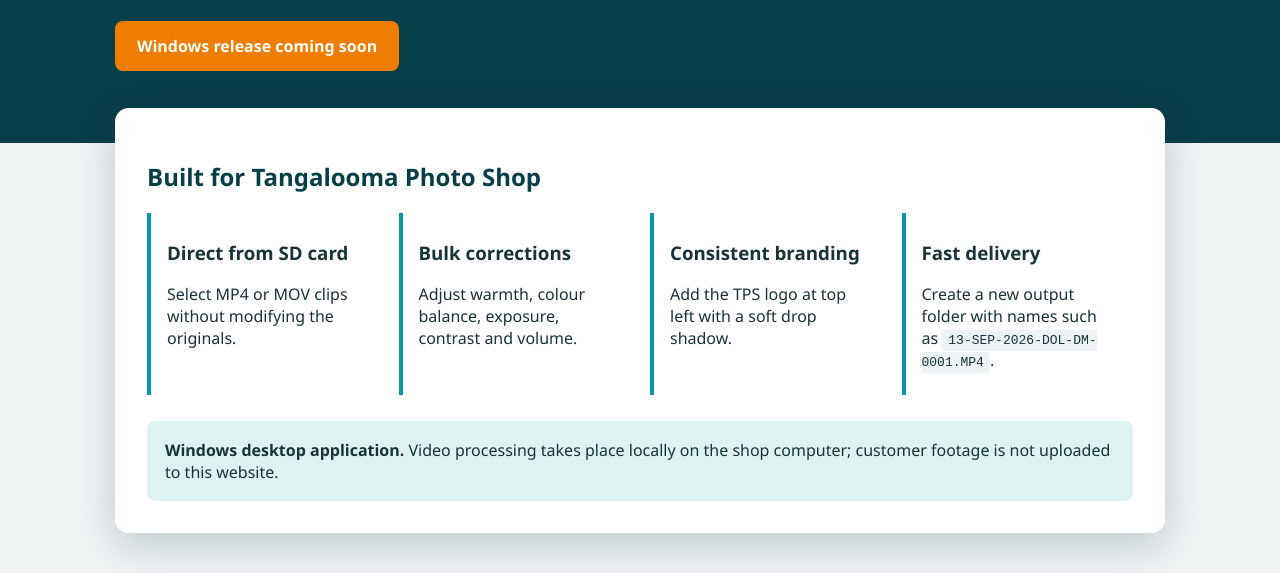
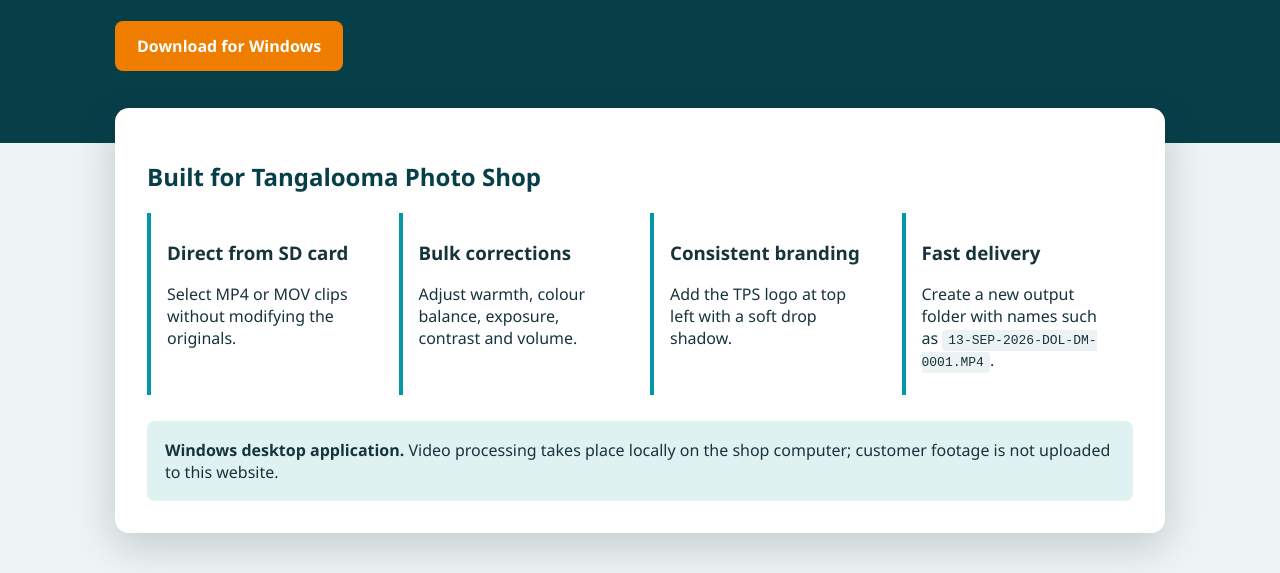
Before and after one commit to TangaPhotoShop/tps-bulk-video-editor, a website: page web/index.html in a window 1280 px wide. Shown: the part 236-809 px from the top of the page. Drawn offline with Linux system fonts and the light colour scheme.

Commit message:
Enable public Windows download

```diff
--- a/web/index.html
+++ b/web/index.html
@@ -1,3 +1,3 @@
 <!doctype html><html lang="en"><head><meta charset="utf-8"><meta name="viewport" content="width=device-width,initial-scale=1"><title>TPS Bulk Video Editor</title><style>
 *{box-sizing:border-box}body{margin:0;font-family:Segoe UI,Arial,sans-serif;color:#17343b;background:#eef3f4}.hero{background:#073f49;color:white;padding:72px 24px}.wrap{max-width:1050px;margin:auto}h1{font-size:clamp(34px,6vw,62px);margin:0 0 14px}.tag{font-size:21px;max-width:720px;line-height:1.5;color:#d7f2f2}.button{display:inline-block;margin-top:24px;padding:14px 22px;border-radius:8px;background:#ef7d00;color:#fff;text-decoration:none;font-weight:700}.panel{background:#fff;margin:-35px auto 40px;padding:32px;border-radius:14px;box-shadow:0 12px 40px #1233}.grid{display:grid;grid-template-columns:repeat(auto-fit,minmax(230px,1fr));gap:20px}.card{border-left:4px solid #0497a7;padding:8px 16px}h2{color:#073f49}.note{background:#dff2f2;padding:18px;border-radius:8px;margin-top:26px}code{background:#edf3f4;padding:3px 6px;border-radius:4px}@media(max-width:600px){.hero{padding:48px 20px}.panel{margin:-20px 12px 30px;padding:22px}}
-</style></head><body><section class="hero"><div class="wrap"><h1>TPS Bulk Video Editor</h1><div class="tag">A Windows tool for processing tour videos directly from an SD card—bulk adjustments, automatic renaming and branded MP4 export.</div><a class="button" href="https://github.com/">Windows release coming soon</a></div></section><main class="wrap panel"><h2>Built for Tangalooma Photo Shop</h2><div class="grid"><div class="card"><h3>Direct from SD card</h3><p>Select MP4 or MOV clips without modifying the originals.</p></div><div class="card"><h3>Bulk corrections</h3><p>Adjust warmth, colour balance, exposure, contrast and volume.</p></div><div class="card"><h3>Consistent branding</h3><p>Add the TPS logo at top left with a soft drop shadow.</p></div><div class="card"><h3>Fast delivery</h3><p>Create a new output folder with names such as <code>13-SEP-2026-DOL-DM-0001.MP4</code>.</p></div></div><div class="note"><strong>Windows desktop application.</strong> Video processing takes place locally on the shop computer; customer footage is not uploaded to this website.</div></main></body></html>
+</style></head><body><section class="hero"><div class="wrap"><h1>TPS Bulk Video Editor</h1><div class="tag">A Windows tool for processing tour videos directly from an SD card—bulk adjustments, automatic renaming and branded MP4 export.</div><a class="button" href="https://github.com/TangaPhotoShop/tps-bulk-video-editor/releases/download/v1.0.0/TPS.Bulk.Video.Editor.exe">Download for Windows</a></div></section><main class="wrap panel"><h2>Built for Tangalooma Photo Shop</h2><div class="grid"><div class="card"><h3>Direct from SD card</h3><p>Select MP4 or MOV clips without modifying the originals.</p></div><div class="card"><h3>Bulk corrections</h3><p>Adjust warmth, colour balance, exposure, contrast and volume.</p></div><div class="card"><h3>Consistent branding</h3><p>Add the TPS logo at top left with a soft drop shadow.</p></div><div class="card"><h3>Fast delivery</h3><p>Create a new output folder with names such as <code>13-SEP-2026-DOL-DM-0001.MP4</code>.</p></div></div><div class="note"><strong>Windows desktop application.</strong> Video processing takes place locally on the shop computer; customer footage is not uploaded to this website.</div></main></body></html>
```
